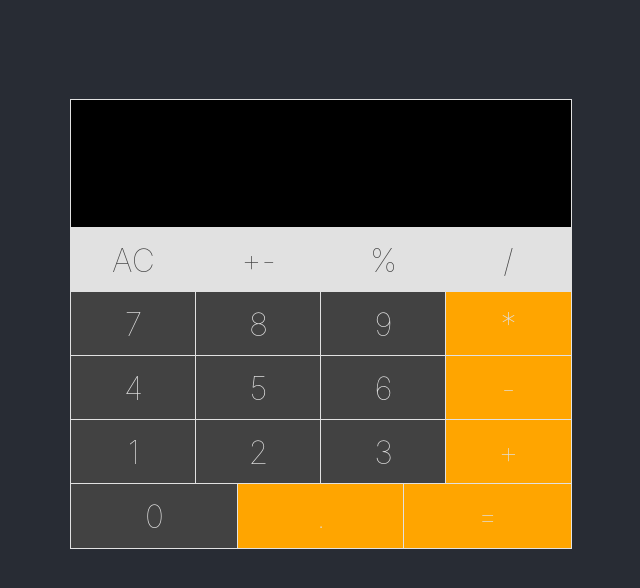
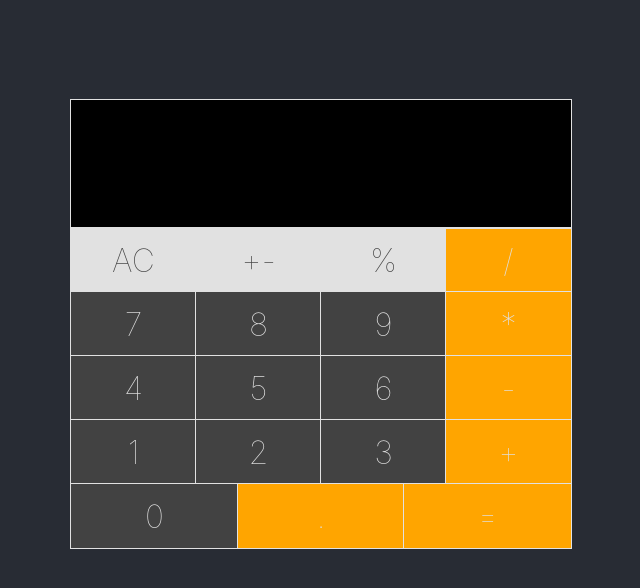
Before and after one commit to Jilow42/calculator, a React (Create React App) app: page / in a window 1280 px wide. Shown: the top 588 px of the page, without its empty margins (319-959 px from the left). Built offline with nearby package versions, Linux system fonts and the light colour scheme.

Commit message:
feat(end-day): commit at the end of the day

```diff
--- a/src/App.jsx
+++ b/src/App.jsx
@@ -32,7 +32,7 @@ class App extends Component {
           <ActionBtn handleAction={() => this.setState({ result: (this.state.result) })}> +- </ActionBtn>
           {/* manque d'un peu de temps */}
           <ActionBtn handleAction={() => this.setState({ result: (this.state.result) })}> % </ActionBtn>
-          <ActionBtn handleAction={() => this.setState({ result: math.divide(this.state.result) })}> / </ActionBtn>
+          <Button handleClick={this.addInput}> / </Button>
         </div>
         <div className='row' >
           <Button handleClick={this.addInput}> 7 </Button>
```
